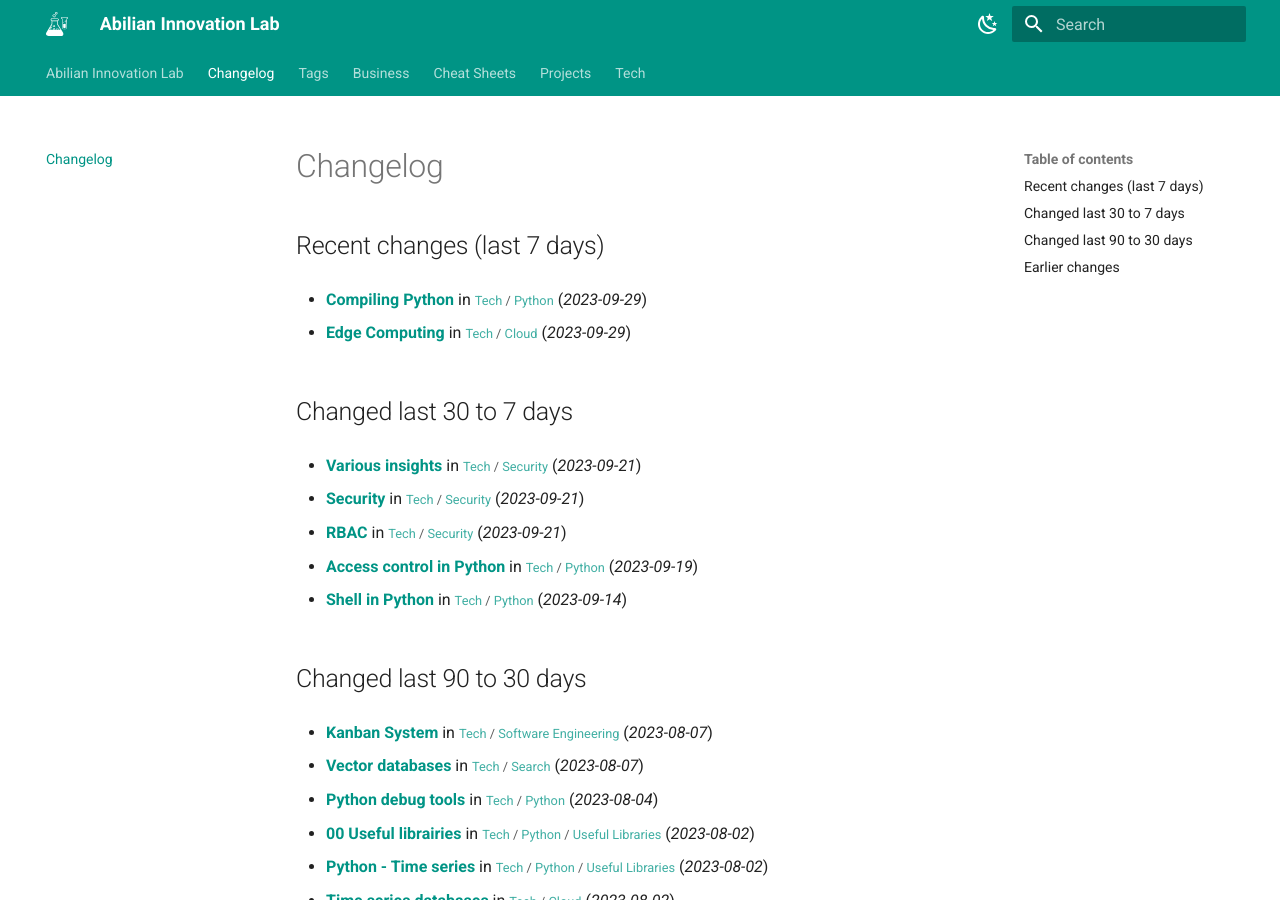
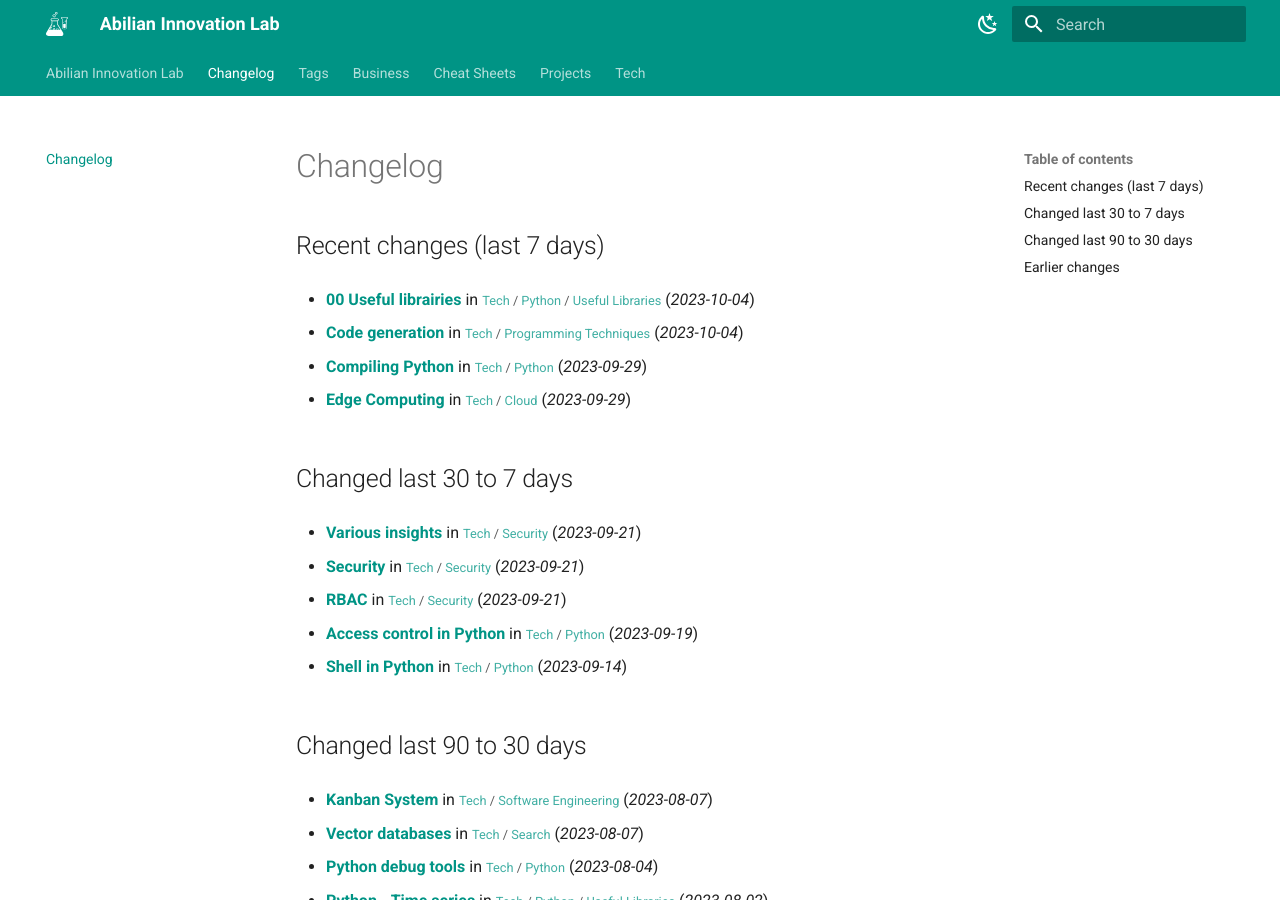
Before and after one commit to abilian/lab.abilian.com, an MkDocs documentation site: the page built from docs/changelog.md, in a window 1280 px wide and 900 px high. Built offline with MkDocs 1.6.1 and Material for MkDocs 9.7.7, drawn with Linux system fonts in a browser that asks for light colours; comment, search, counter and statistics services are not loaded; some of the changed text lies outside the part shown.

Commit message:
Update content

```diff
--- a/docs/changelog.md
+++ b/docs/changelog.md
@@ -1,6 +1,10 @@
 # Changelog
 
 ## Recent changes (last 7 days)
+
+- **[00 Useful librairies](/Tech/Python/Useful Libraries/00 Useful librairies/)** in <small>[Tech](/Tech/00 Technology/) / [Python](/Tech/Python/(Pretty) tables in Python/) / [Useful Libraries](/Tech/Python/Useful Libraries/00 Useful librairies/)</small> (*2023-10-04*)
+
+- **[Code generation](/Tech/Programming Techniques/Code generation/)** in <small>[Tech](/Tech/00 Technology/) / [Programming Techniques](/Tech/Programming Techniques/Assertions/)</small> (*2023-10-04*)
 
 - **[Compiling Python](/Tech/Python/Compiling Python/)** in <small>[Tech](/Tech/00 Technology/) / [Python](/Tech/Python/(Pretty) tables in Python/)</small> (*2023-09-29*)
 
@@ -29,8 +33,6 @@
 - **[Vector databases](/Tech/Search/Vector databases/)** in <small>[Tech](/Tech/00 Technology/) / [Search](/Tech/Search/Comparison of open source search engines/)</small> (*2023-08-07*)
 
 - **[Python debug tools](/Tech/Python/Python debug tools/)** in <small>[Tech](/Tech/00 Technology/) / [Python](/Tech/Python/(Pretty) tables in Python/)</small> (*2023-08-04*)
-
-- **[00 Useful librairies](/Tech/Python/Useful Libraries/00 Useful librairies/)** in <small>[Tech](/Tech/00 Technology/) / [Python](/Tech/Python/(Pretty) tables in Python/) / [Useful Libraries](/Tech/Python/Useful Libraries/00 Useful librairies/)</small> (*2023-08-02*)
 
 - **[Python - Time series](/Tech/Python/Useful Libraries/Python - Time series/)** in <small>[Tech](/Tech/00 Technology/) / [Python](/Tech/Python/(Pretty) tables in Python/) / [Useful Libraries](/Tech/Python/Useful Libraries/00 Useful librairies/)</small> (*2023-08-02*)
 
```
Also changed, not shown: other parts of docs/changelog.md (+0 -2 lines), docs/Tech/Python/Components and Services.md (added, +10 -0 lines), docs/Tech/Python/Useful Libraries/00 Useful librairies.md (+6 -4 lines).
